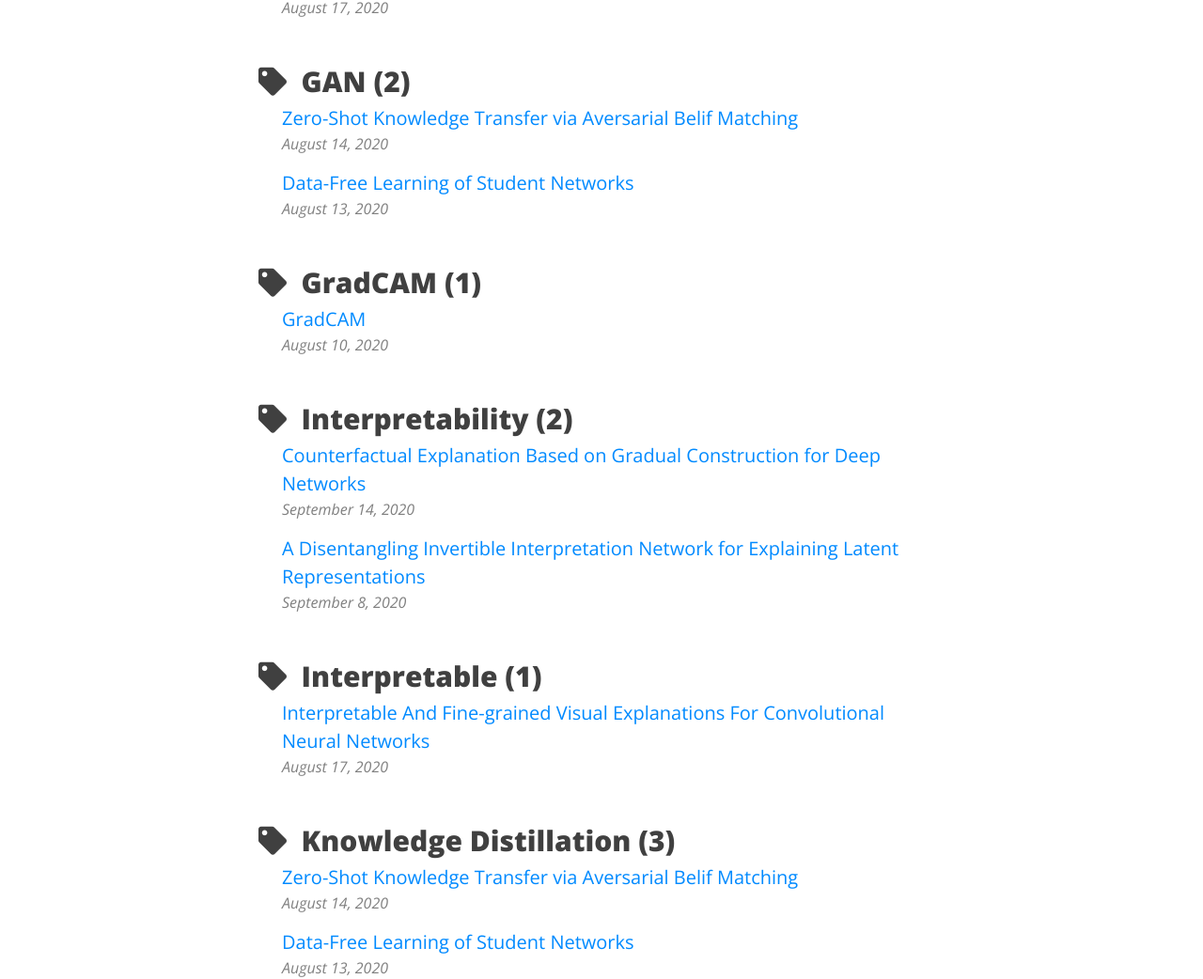
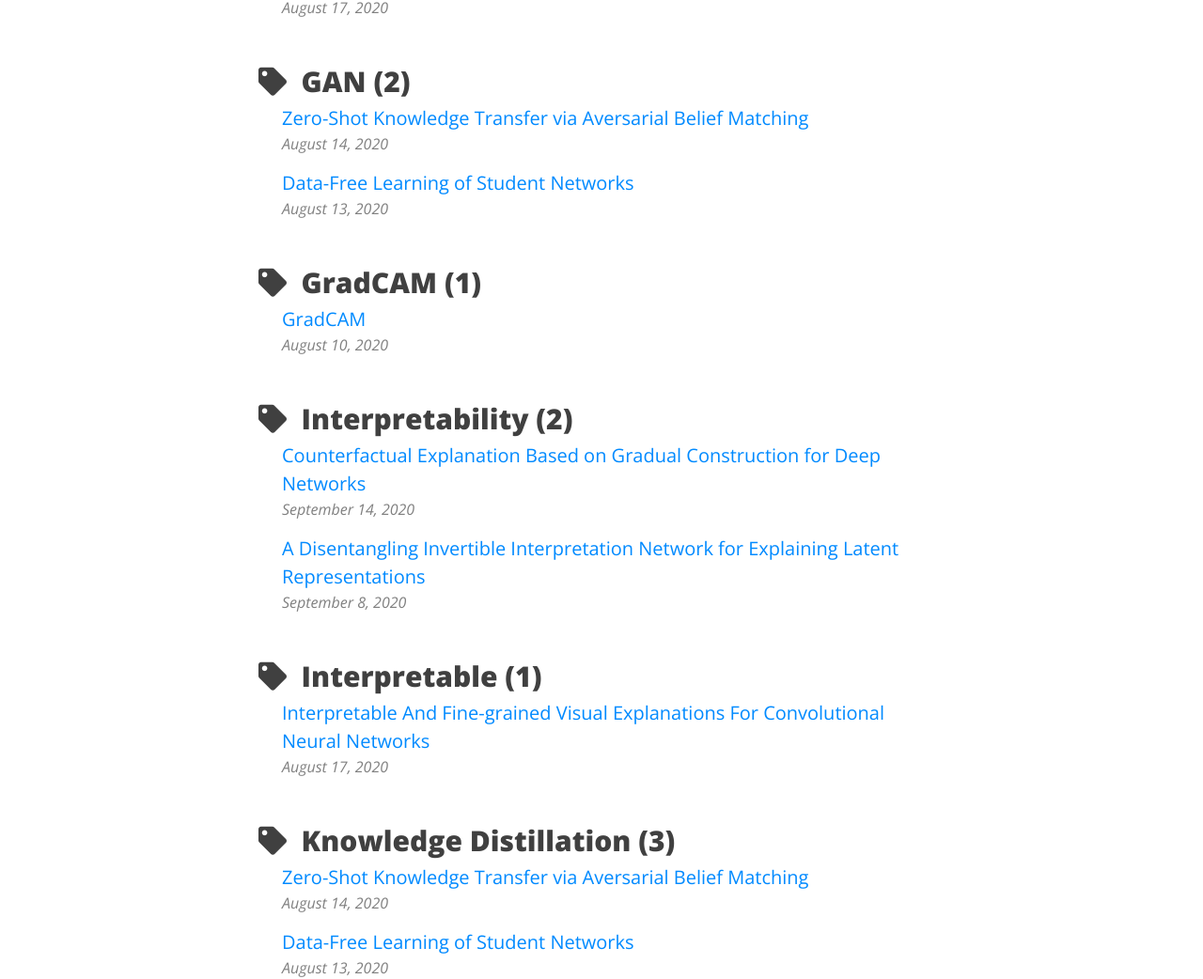
Before and after one commit to da2so/da2so.github.io, a Jekyll site: the page built from tags.html, in a window 1280 px wide and 1400 px high, scrolled down 1438 px. Shown: the part 148-1190 px from the top of the window at 94% size. Built offline with Jekyll 4.4.1, drawn with Linux system fonts in a browser that asks for light colours; nearby versions of some CDN libraries; some of the changed text lies outside the part shown.

Commit message:
Update 2020-08-14-Zero_Shot_Knowledge_Transfer_via_Adversarial_Belif_Matching.md

```diff
--- a/_posts/2020-08-14-Zero_Shot_Knowledge_Transfer_via_Adversarial_Belif_Matching.md
+++ b/_posts/2020-08-14-Zero_Shot_Knowledge_Transfer_via_Adversarial_Belif_Matching.md
@@ -1,6 +1,6 @@
 ---
 layout: post
-title: Zero-Shot Knowledge Transfer via Aversarial Belif Matching
+title: Zero-Shot Knowledge Transfer via Aversarial Belief Matching
 tags: [Model Compression, Knowledge Distillation, Data-free, GAN]
 comments: true
 use_math: true
@@ -16,7 +16,7 @@
 As the word itself, We perform knowledge distillation when there are no original dataset on which the Teacher network has been trained. It is because, in real world, most datasets are proprietary and not shared publicly due to privacy or confidentiality concerns.
 
 
-In order to perform data-free knowledge distillation, it is a necessary to reconstruct a dataset for training Student network. Thus, in Zero-Shot Knowledge Transfer via Aversarial Belif Matching, we train an adversarial generator to search for iamges on which the student poorly matches the teacher, and then using them to train the student.
+In order to perform data-free knowledge distillation, it is a necessary to reconstruct a dataset for training Student network. Thus, in Zero-Shot Knowledge Transfer via Aversarial Belief Matching, we train an adversarial generator to search for iamges on which the student poorly matches the teacher, and then using them to train the student.
 
 
 ## 2. Zero-shot knowledge transfer
@@ -111,9 +111,9 @@
 ![3](https://da2so.github.io/assets/post_img/2020-08-14-Zero-Shot_Knowledge_Transfer_via_Adversarial_Belif_Matching/3.png){: .mx-auto.d-block :}
 
 
-### <span style="color:gray"> 3.4 Measuring belif match near decision boundaries </span>
+### <span style="color:gray"> 3.4 Measuring belief match near decision boundaries </span>
 
-We would like to verify that the student is implicitly trainied to match the teacher's predictions close to decision boundaries. For this, in Algorithm 2, we propose a way to probe the difference between belifs of network <span style="color:DodgerBlue">$A$</span> and <span style="color:DodgerBlue">$B$</span> near the decision boundaries of <span style="color:DodgerBlue">$A$</span>. The procedure of Algorithm 2 is follows.
+We would like to verify that the student is implicitly trainied to match the teacher's predictions close to decision boundaries. For this, in Algorithm 2, we propose a way to probe the difference between beliefs of network <span style="color:DodgerBlue">$A$</span> and <span style="color:DodgerBlue">$B$</span> near the decision boundaries of <span style="color:DodgerBlue">$A$</span>. The procedure of Algorithm 2 is follows.
 
 1. Sampling a real image: <span style="color:DodgerBlue">$x$</span> from the test set <span style="color:DodgerBlue">$X_{test}$</span> such that network network <span style="color:DodgerBlue">$A$</span> and <span style="color:DodgerBlue">$B$</span> both give the same class prediction <span style="color:DodgerBlue">$i$</span>.
 
```
